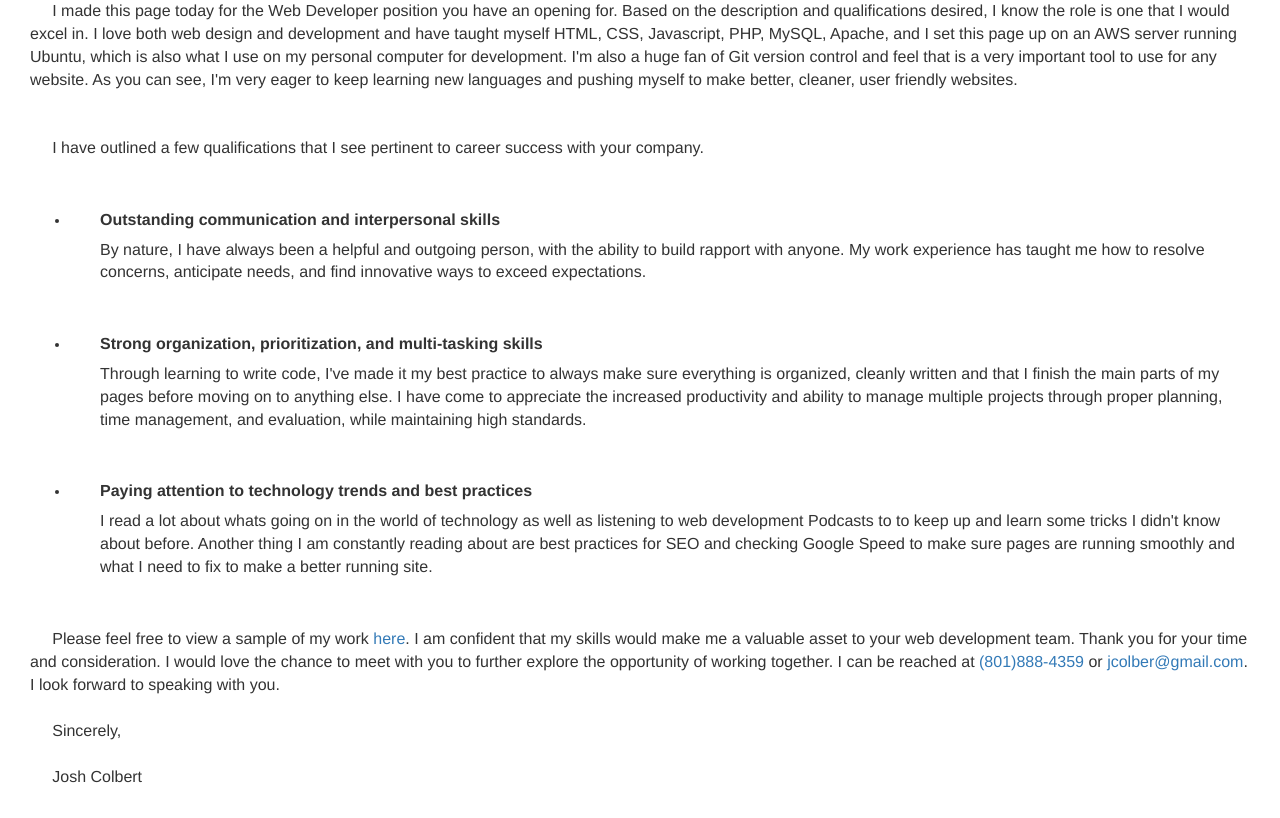
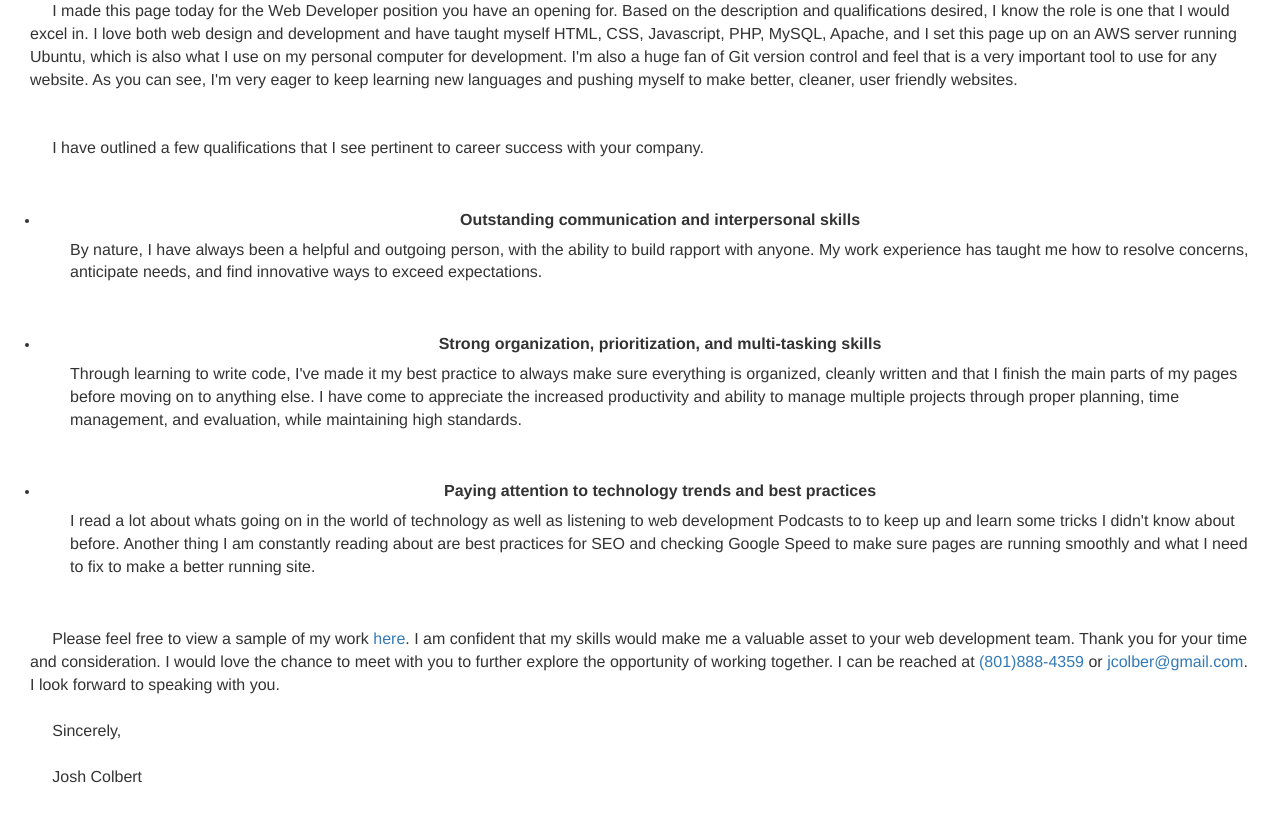
Before and after one commit to jcolber/joshuacolbertphotography, a PHP site: page /coverletter.html in a window 1280 px wide. Shown: the part 288-1106 px from the top of the page. Run offline with PHP 8.4, Linux system fonts and the light colour scheme.

Commit message:
Add files via upload

```diff
--- a/css/global.css
+++ b/css/global.css
@@ -332,8 +332,11 @@
     margin: 0 30px 50px 30px;
 }
 .cover-letter ul {
-    margin-top:0;
-    margin-left:30px;
+    text-align:center;
+}
+
+.coverletter li {
+    text-align:center;
 }
 
 .cover-letter h3 {
@@ -342,3 +345,8 @@
     margin-left:30px;
     margin-right:30px;
 }
+
+.outlines{
+    text-align:center;
+    position:relative;
+}
```
